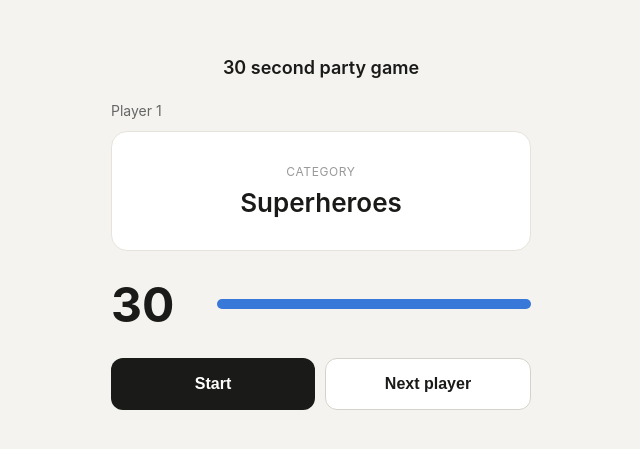
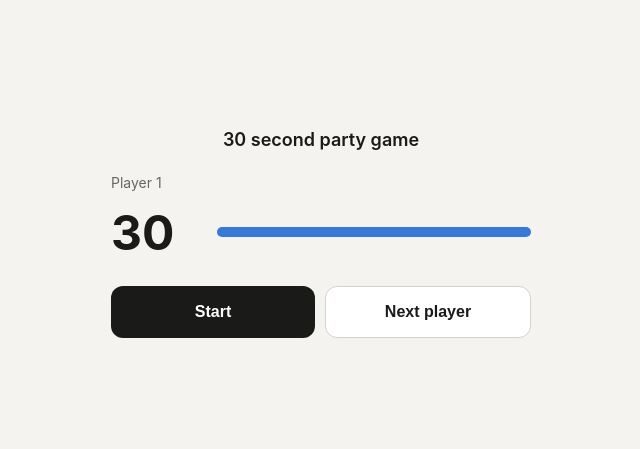
Before and after one commit to jmb-4/catan-timer, a plain HTML site: page party-timer.html in a window 1280 px wide. Shown: the part 167-616 px from the top of the page, without its empty margins (319-959 px from the left). Drawn offline with Linux system fonts and the light colour scheme.

Commit message:
Remove categories

```diff
--- a/party-timer.html
+++ b/party-timer.html
@@ -34,26 +34,6 @@
     margin-bottom: 12px;
     font-size: 14px;
     color: #666;
-  }
-  .category-box {
-    background: #fff;
-    border-radius: 16px;
-    padding: 32px 20px;
-    text-align: center;
-    margin-bottom: 24px;
-    border: 1px solid #e5e3db;
-  }
-  .category-label {
-    font-size: 12px;
-    color: #999;
-    text-transform: uppercase;
-    letter-spacing: 0.05em;
-    margin: 0 0 8px;
-  }
-  .category-name {
-    font-size: 26px;
-    font-weight: 600;
-    margin: 0;
   }
   .timer-row {
     display: flex;
@@ -117,10 +97,6 @@
   <div class="player-row">
     <span id="playerLabel">Player 1</span>
   </div>
-  <div class="category-box">
-    <p class="category-label">Category</p>
-    <p class="category-name" id="category">-</p>
-  </div>
   <div class="timer-row">
     <div class="timer-num" id="timer">30</div>
     <div class="bar-track">
@@ -134,14 +110,12 @@
 </div>
 
 <script>
-const categories = ["Fruits","Animals","Movies","Countries","Sports","Colors","Jobs","Board games","Superheroes","Vegetables","Cities","Drinks","Musical instruments","Dance styles","Video games","Breakfast foods","Types of weather","School subjects","Car brands","Things in a kitchen"];
 let playerNum = 1;
 let timeLeft = 30;
 let timerInterval = null;
 
 function newTurn(){
   document.getElementById('playerLabel').textContent = 'Player ' + playerNum;
-  document.getElementById('category').textContent = categories[Math.floor(Math.random()*categories.length)];
   clearInterval(timerInterval);
   timeLeft = 30;
   const timerEl = document.getElementById('timer');
```
